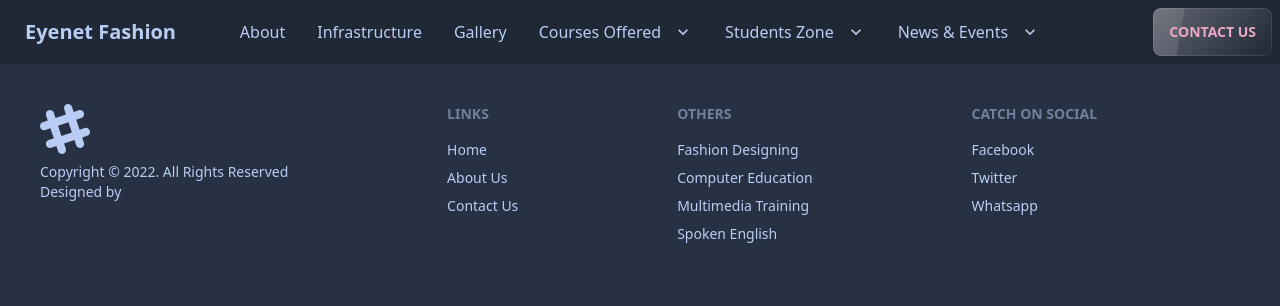
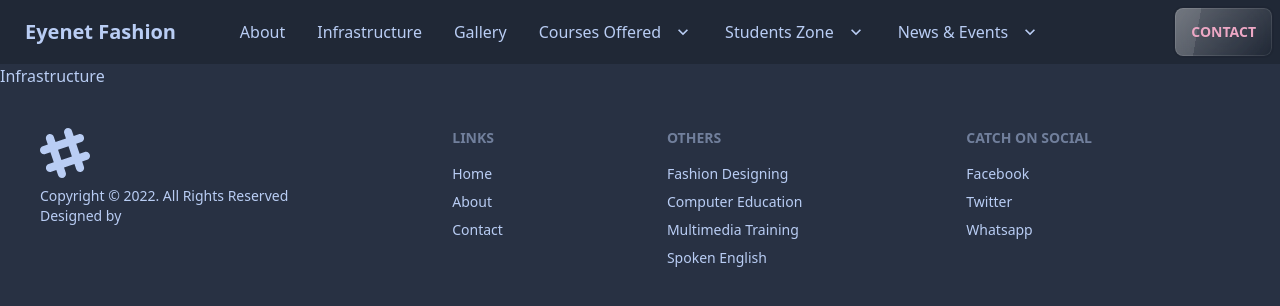
Before and after one commit to Port-Hub/eyenetfashion-fe, a React (Vite) app: page /infrastructure in a window 1280 px wide. Shown: the top 306 px of the page. Built offline with nearby package versions, Linux system fonts and the light colour scheme.

Commit message:
footer updates

```diff
--- a/src/App.jsx
+++ b/src/App.jsx
@@ -13,7 +13,7 @@ const App = () => {
         <Routes>
           <Route exact path="/" element={<Home />}></Route>
           <Route exact path="/about" element={<About />}></Route>
-          <Route exact path="/infra" element={<Infra />}></Route>
+          <Route exact path="/infrastructure" element={<Infra />}></Route>
         </Routes>
       <Footer />
     </Router>
--- a/src/components/Footer/footer.jsx
+++ b/src/components/Footer/footer.jsx
@@ -1,3 +1,5 @@
+import { Link } from "react-router-dom";
+
 const Footer = () => {
     return (
         <footer className="footer p-10 bg-base-100 text-base-content">
@@ -7,16 +9,16 @@ const Footer = () => {
             </div>
             <div>
                 <span className="footer-title">Links</span>
-                <a className="link link-hover">Home</a>
-                <a className="link link-hover">About Us</a>
-                <a className="link link-hover">Contact Us</a>
+                <Link className="link link-hover" to="/">Home</Link>
+                <Link className="link link-hover" to="/about">About</Link>
+                <Link className="link link-hover" to="/contact">Contact</Link>
             </div>
             <div>
                 <span className="footer-title">Others</span>
-                <a className="link link-hover">Fashion Designing</a>
-                <a className="link link-hover">Computer Education</a>
-                <a className="link link-hover">Multimedia Training</a>
-                <a className="link link-hover">Spoken English</a>
+                <Link className="link link-hover" to="/fashion">Fashion Designing</Link>
+                <Link className="link link-hover" to="/computer">Computer Education</Link>
+                <Link className="link link-hover" to="/multimedia">Multimedia Training</Link>
+                <Link className="link link-hover" to="/spoken">Spoken English</Link>
             </div>
             <div>
             <span className="footer-title">Catch on Social</span>
--- a/src/components/Header/Navend.jsx
+++ b/src/components/Header/Navend.jsx
@@ -1,10 +1,11 @@
 import { Component } from "react";
+import { Link } from "react-router-dom";
 
 class Navend extends Component {
     render() {
         return (
             <div className="navbar-end">
-                <a className="btn btn-sm sm:btn-sm lg:btn-md glass btn-outline btn-primary">Contact Us</a>
+                <Link className="btn btn-sm sm:btn-sm lg:btn-md glass btn-outline btn-primary" to="/contact">Contact</Link>
             </div>
         )
     }
--- a/src/components/Header/Navlist.jsx
+++ b/src/components/Header/Navlist.jsx
@@ -34,7 +34,7 @@ const childArray = [
     },
     {
         name:"Infrastructure",
-        to:"infra"
+        to:"infrastructure"
     },
     {
         name:"Gallery",
```
